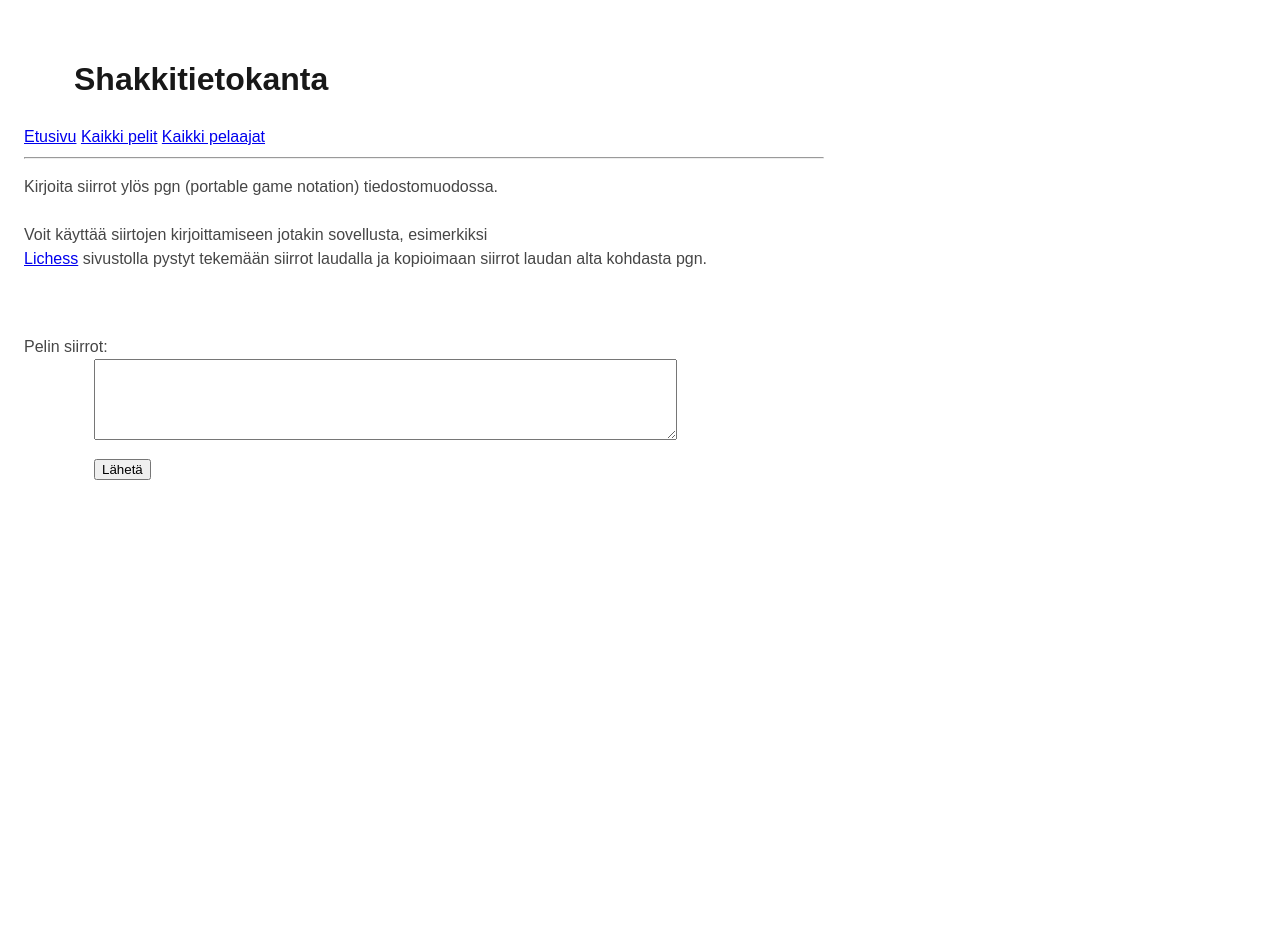
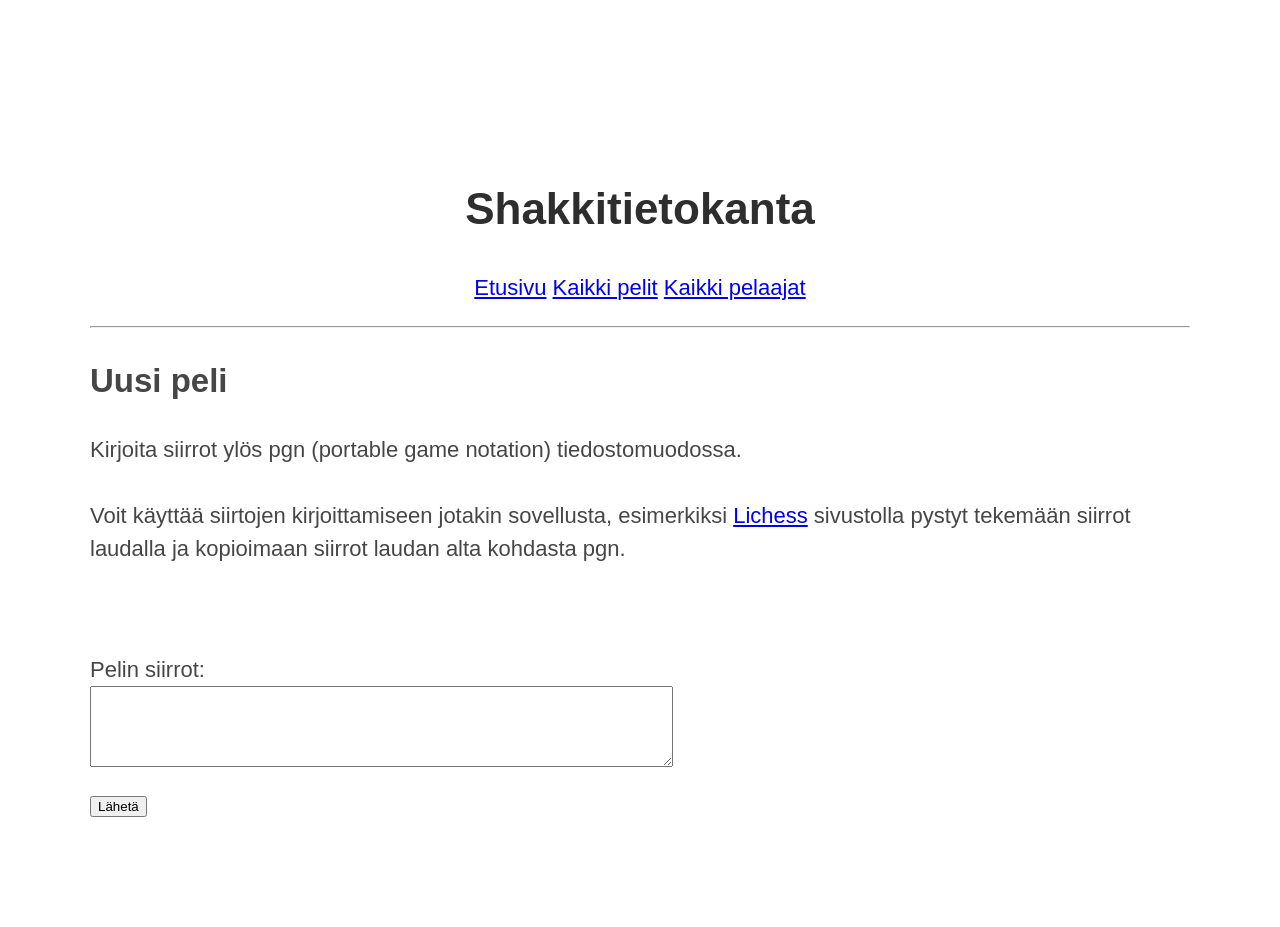
Before and after one commit to Heljae/shakki-tietokanta, a Flask app: template templates/moves.html in a window 1280 px wide. Before the commit the page ends 480 px from the top, so only its background shows below. Run offline with Flask 3, Linux system fonts and the light colour scheme; the template is opened without the code that fills it, so the values that code supplies are empty.

Commit message:
working on the outlook. css works mostly

```diff
--- a/templates/style.css
+++ b/static/style.css
@@ -1,19 +1,22 @@
 body {
-    padding: 7px 5px 50px;
+    margin: 0 auto;
     max-width: 50em;
+    font-size: 22px;
     font-family: Arial, Helvetica, sans-serif;
     line-height: 1.5;
-    padding: 1em 1em;
+    padding: 4em 1em;
     color: #464646;
 }
 .title_style {
-    padding-top: 10px;
-    padding-left: 50px;
-    color: #181818;
+    margin-top: 1em;
+    padding-top: 1em;
+    color: #2e2e2e;
     font-family: Arial, Helvetica, sans-serif;
+    font-size: 28;
+    text-align: center;
 }
 .moves {
-    padding-left: 70px;
+    margin: 0 auto;
     max-width: 50em;
     font-family: Arial, Helvetica, sans-serif;
     line-height: 1;
--- a/templates/index.html
+++ b/templates/index.html
@@ -1,7 +1,7 @@
 {% extends "layout.html" %}
-{% block title %}Tervetuloa käyttämään shakkitietokantaa!{% endblock %}
 {% block content %}
 <body>
+  <h2>Tervetuloa käyttämään shakkitietokantaa!</h2>
   <p>
     Tietokantaan pystyt tallentamaan shakkipelejä merkkijonoina.
     Lisätietoja täältä (tähän tulee linkki :) ).
--- a/templates/layout.html
+++ b/templates/layout.html
@@ -1,13 +1,17 @@
 <!doctype html>
 <html>
   <head>
-    <link rel="stylesheet" href="style.css">
-    <title>Shakkitietokanta {% block title %}{%  endblock %}</title>
+    <link rel="stylesheet" href="{{ url_for('static', filename='css/style.css') }}">
+    <title style="text-align:center;">Shakkitietokanta</title>
   </head>
-  <h1 class="title_style">Shakkitietokanta</h1>
-  <a href="/">Etusivu</a>
-  <a href="/print_games">Kaikki pelit</a>
-  <a href="/list_players">Kaikki pelaajat</a>
+  <p style="text-align: center;">
+    <h1 class="title_style">Shakkitietokanta</h1>
+    <div style="text-align: center;">
+      <a href="/">Etusivu</a>
+      <a href="/print_games">Kaikki pelit</a>
+      <a href="/list_players">Kaikki pelaajat</a>
+    </div>
+  </p>
   <hr>
   {% block content %}{% endblock %}
 </html>
--- a/templates/list_players.html
+++ b/templates/list_players.html
@@ -1,7 +1,7 @@
 {% extends "layout.html" %}
-{% block title %}Kaikki pelaajat{% endblock %}
 {% block content %}
 <body>
+  <h2>Kaikki pelaajat</h2>
   <ul>
     {% for player in players %}
     {{ player[0] }}. <a href="/user_info/{{ player[1] }}">{{ player[2] }}</a> {{ player[3] }}
--- a/templates/moves.html
+++ b/templates/moves.html
@@ -1,10 +1,10 @@
 {% extends "layout.html" %}
-{% block title %}Uusi peli{% endblock %}
 {% block content %}
 <body>
+  <h2>Uusi peli</h2>
   <p>
     Kirjoita siirrot ylös pgn (portable game notation) tiedostomuodossa.<br><br>
-    Voit käyttää siirtojen kirjoittamiseen jotakin sovellusta, esimerkiksi<br>
+    Voit käyttää siirtojen kirjoittamiseen jotakin sovellusta, esimerkiksi
     <a href="https://lichess.org/analysis">Lichess</a> sivustolla pystyt tekemään siirrot laudalla
     ja kopioimaan siirrot laudan alta kohdasta pgn.
   </p>
--- a/templates/new.html
+++ b/templates/new.html
@@ -1,3 +1,5 @@
+{% extends "layout.html" %}
+{% block content %}
 <body>
   <form action="/add/{{ game_id }}" method="post">
     Valkeilla pelannut pelaaja: <input type="text" name="player1">
@@ -15,3 +17,4 @@
     <input type="submit" value="Lähetä">
   </form>
 </body>
+{% endblock %}
--- a/templates/print_games.html
+++ b/templates/print_games.html
@@ -1,7 +1,7 @@
 {% extends "layout.html" %}
-{% block title %}Kaikki pelit{% endblock %}
 {% block content %}
 <body>
+  <h2>Kaikki pelit</h2>
   <ul>
     {% for id, game in games.items() %}
     <a href="/game/{{ id }}">{{ game[1][0] }} ({{ game[0].elo1 }}) -
--- a/templates/user_info.html
+++ b/templates/user_info.html
@@ -1,8 +1,7 @@
 {% extends "layout.html" %}
-{% block title %}Pelaajan tiedot{% endblock %}
 {% block content %}
 <body>
-  <h2>{{ player.name }}</h2>
+  <h2 class="title_style">{{ player.name }}</h2>
   Vahvuusluku: {{ player.elo }}
   <br>
   Kerho: {{ player.club }}
```
Also changed, not shown: templates/game.html (+9 -5 lines).
